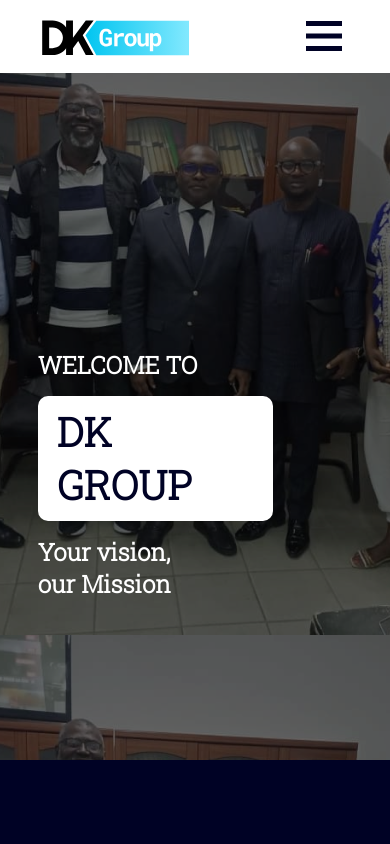
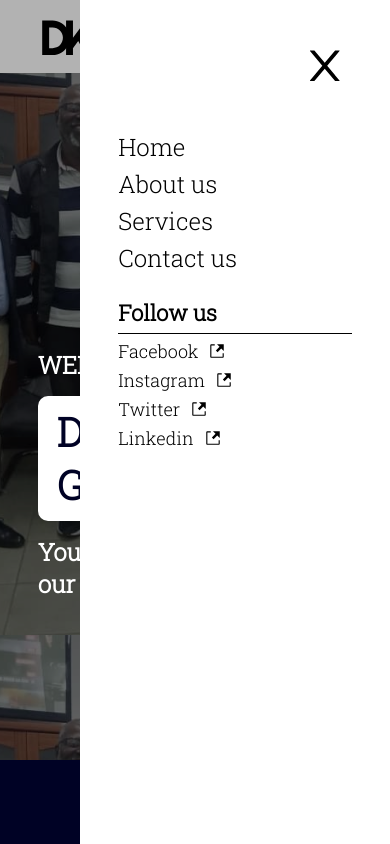
Before and after one commit to carrington-115/dkgroup, a React (Vite) app: page / in a window 390 px wide. Both pictures are taken after a click on the element 323 px from the left and 36 px from the top of the page. Shown: the top 844 px of the page. Built offline with nearby package versions, Linux system fonts and the light colour scheme.

Commit message:
created the hamburger menu and made it dynamic with js states

```diff
--- a/src/contact/ContactHeader.jsx
+++ b/src/contact/ContactHeader.jsx
@@ -1,12 +1,18 @@
 import React from "react";
 import styled from "styled-components";
 import { NavLink } from "react-router-dom";
+import { useState } from "react";
+import { AiOutlineClose } from "react-icons/ai";
+import { GoLinkExternal } from "react-icons/go";
+import { useNavigate } from "react-router-dom";
 
 function ContactHeader() {
+  const [menu, setMenu] = useState(false);
+  const navigate = useNavigate();
   return (
-    <Container>
+    <Container show={menu}>
       <div className="inner-content">
-        <div className="logo">
+        <div className="logo" onClick={() => navigate("/")}>
           <img src="/images/logo.svg" alt="logo" />
         </div>
         <nav>
@@ -23,10 +29,42 @@
             Contact us
           </NavLink>
         </nav>
-        <div className="menu">
+        <div show={menu} onClick={() => setMenu(true)} className="menu">
           <img src="/images/home images/menu.svg" alt="" />
         </div>
       </div>
+      <div show={menu} className="backdrop" onClick={() => setMenu(false)} />
+
+      <HamburgerMenu show={menu}>
+        <div className="content">
+          <div className="icons">
+            <AiOutlineClose onClick={() => setMenu(false)} />
+          </div>
+          <div className="links">
+            <NavLink to="/">Home</NavLink>
+            <NavLink to="/aboutus">About us</NavLink>
+            <NavLink to="/services">Services</NavLink>
+            <NavLink to="/contactus">Contact us</NavLink>
+            <h1>Follow us</h1>
+            <a className="social-media" href="">
+              <p>Facebook</p>
+              <GoLinkExternal />
+            </a>
+            <a className="social-media" href="">
+              <p>Instagram</p>
+              <GoLinkExternal />
+            </a>
+            <a className="social-media" href="">
+              <p>Twitter</p>
+              <GoLinkExternal />
+            </a>
+            <a className="social-media" href="">
+              <p>Linkedin</p>
+              <GoLinkExternal />
+            </a>
+          </div>
+        </div>
+      </HamburgerMenu>
     </Container>
   );
 }
@@ -113,4 +151,70 @@
       }
     }
   }
+  .backdrop {
+    position: fixed;
+    top: 0;
+    bottom: 0;
+    right: 0;
+    left: 0;
+    z-index: ${(props) => (props.show ? 5 : 0)};
+    display: ${(props) => (props.show ? "block" : "none")};
+    background-color: rgba(0, 0, 0, 0.5);
+  }
 `;
+
+const HamburgerMenu = styled.div`
+  position: fixed;
+  top: 0;
+  right: 0;
+  bottom: 0;
+  width: 60%;
+  background-color: white;
+  z-index: ${(props) => (props.show ? 10 : 0)};
+  display: ${(props) => (props.show ? "flex" : "none")};
+  flex-direction: column;
+  padding: 1cm;
+  .content {
+    .icons {
+      width: 100%;
+      display: flex;
+      justify-content: flex-end;
+      svg {
+        padding: 0.1cm;
+        width: 48px;
+        height: 48px;
+        border-radius: 5px;
+        cursor: pointer;
+        &:hover {
+          background-color: rgba(0, 0, 0, 0.08);
+        }
+      }
+    }
+    .links {
+      display: flex;
+      flex-direction: column;
+      margin-top: 1cm;
+      gap: 5px;
+      a {
+        text-decoration: none;
+        font-size: 24px;
+        color: black;
+        &:hover {
+          font-weight: bold;
+        }
+      }
+      h1 {
+        border-bottom: 1px solid black;
+        margin-top: 0.5cm;
+        padding-bottom: 0.15cm;
+        font-size: 22px;
+      }
+      .social-media {
+        display: flex;
+        align-items: center;
+        font-size: 18px;
+        gap: 10px;
+      }
+    }
+  }
+`;
--- a/src/home/TopHeader.jsx
+++ b/src/home/TopHeader.jsx
@@ -1,12 +1,18 @@
 import React from "react";
 import styled from "styled-components";
 import { NavLink } from "react-router-dom";
+import { useState } from "react";
+import { AiOutlineClose } from "react-icons/ai";
+import { GoLinkExternal } from "react-icons/go";
+import { useNavigate } from "react-router-dom";
 
 function TopHeader() {
+  const [menu, setMenu] = useState(false);
+  const navigate = useNavigate();
   return (
-    <HeaderContainer>
+    <HeaderContainer show={menu}>
       <div className="inner-content">
-        <div className="logo">
+        <div className="logo" onClick={() => navigate("/")}>
           <img src="/images/logo.svg" alt="logo" />
         </div>
         <nav>
@@ -23,10 +29,42 @@
             Contact us
           </NavLink>
         </nav>
-        <div className="menu">
+        <div className="menu" onClick={() => setMenu(true)}>
           <img src="/images/home images/menu.svg" alt="" />
         </div>
       </div>
+      <div show={menu} className="backdrop" onClick={() => setMenu(false)} />
+
+      <HamburgerMenu show={menu}>
+        <div className="content">
+          <div className="icons">
+            <AiOutlineClose onClick={() => setMenu(false)} />
+          </div>
+          <div className="links">
+            <NavLink to="/">Home</NavLink>
+            <NavLink to="/aboutus">About us</NavLink>
+            <NavLink to="/services">Services</NavLink>
+            <NavLink to="/contactus">Contact us</NavLink>
+            <h1>Follow us</h1>
+            <a className="social-media" href="">
+              <p>Facebook</p>
+              <GoLinkExternal />
+            </a>
+            <a className="social-media" href="">
+              <p>Instagram</p>
+              <GoLinkExternal />
+            </a>
+            <a className="social-media" href="">
+              <p>Twitter</p>
+              <GoLinkExternal />
+            </a>
+            <a className="social-media" href="">
+              <p>Linkedin</p>
+              <GoLinkExternal />
+            </a>
+          </div>
+        </div>
+      </HamburgerMenu>
     </HeaderContainer>
   );
 }
@@ -116,4 +154,70 @@
       }
     }
   }
+  .backdrop {
+    position: fixed;
+    top: 0;
+    bottom: 0;
+    right: 0;
+    left: 0;
+    z-index: ${(props) => (props.show ? 5 : 0)};
+    display: ${(props) => (props.show ? "block" : "none")};
+    background-color: rgba(0, 0, 0, 0.5);
+  }
 `;
+
+const HamburgerMenu = styled.div`
+  position: fixed;
+  top: 0;
+  right: 0;
+  bottom: 0;
+  width: 60%;
+  background-color: white;
+  z-index: ${(props) => (props.show ? 10 : 0)};
+  display: ${(props) => (props.show ? "flex" : "none")};
+  flex-direction: column;
+  padding: 1cm;
+  .content {
+    .icons {
+      width: 100%;
+      display: flex;
+      justify-content: flex-end;
+      svg {
+        padding: 0.1cm;
+        width: 48px;
+        height: 48px;
+        border-radius: 5px;
+        cursor: pointer;
+        &:hover {
+          background-color: rgba(0, 0, 0, 0.08);
+        }
+      }
+    }
+    .links {
+      display: flex;
+      flex-direction: column;
+      margin-top: 1cm;
+      gap: 5px;
+      a {
+        text-decoration: none;
+        font-size: 24px;
+        color: black;
+        &:hover {
+          font-weight: bold;
+        }
+      }
+      h1 {
+        border-bottom: 1px solid black;
+        margin-top: 0.5cm;
+        padding-bottom: 0.15cm;
+        font-size: 22px;
+      }
+      .social-media {
+        display: flex;
+        align-items: center;
+        font-size: 18px;
+        gap: 10px;
+      }
+    }
+  }
+`;
```
